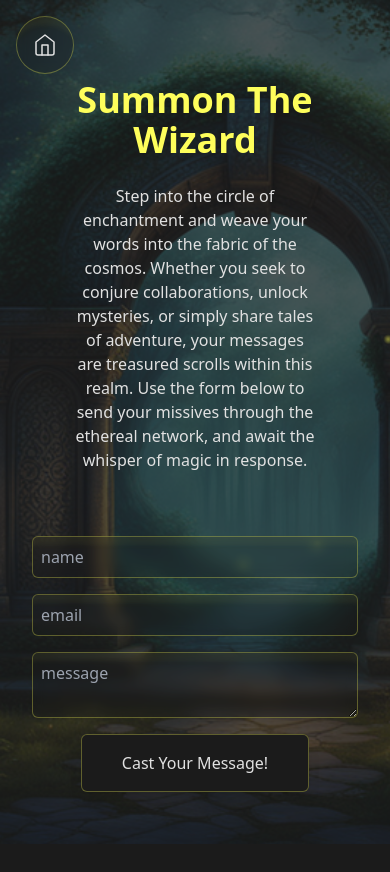
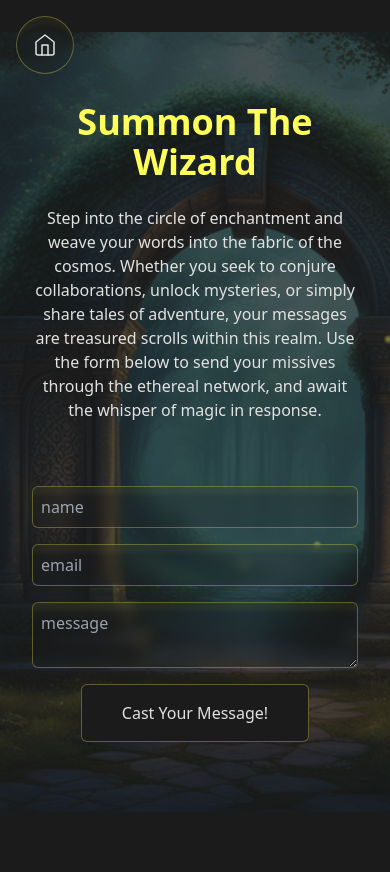
Before and after one commit to akash-panthri/3d_frontend_portfolio, a Next.js app: page /contact in a window 390 px wide. After the commit the page ends 844 px from the top, so only its background shows below. Built offline with nearby package versions, Linux system fonts and the light colour scheme.

Commit message:
Made padding and width responsive in contact

```diff
--- a/src/app/(sub-folder)/contact/page.js
+++ b/src/app/(sub-folder)/contact/page.js
@@ -8,10 +8,10 @@ export default function Contact() {
       <Image
         src={bg}
         alt="background-image"
-        className="-z-50 w-full h-full object-cover object-center opacity-25 fixed top-0 left-0"
+        className="-z-50 w-full h-full object-cover object-center opacity-25 fixed top-0 left-0 py-8 sm:py-0"
       />
    <article className="relative w-full flex flex-col items-center justify-center space-y-8">
-        <div className="flex flex-col items-center justify-center space-y-6 w-3/4">
+        <div className="flex flex-col items-center justify-center space-y-6 w-full sm:w-3/4">
           <h1 className="text-accent font-semibold text-center text-4xl capitalize">
             summon the wizard
           </h1>
```
